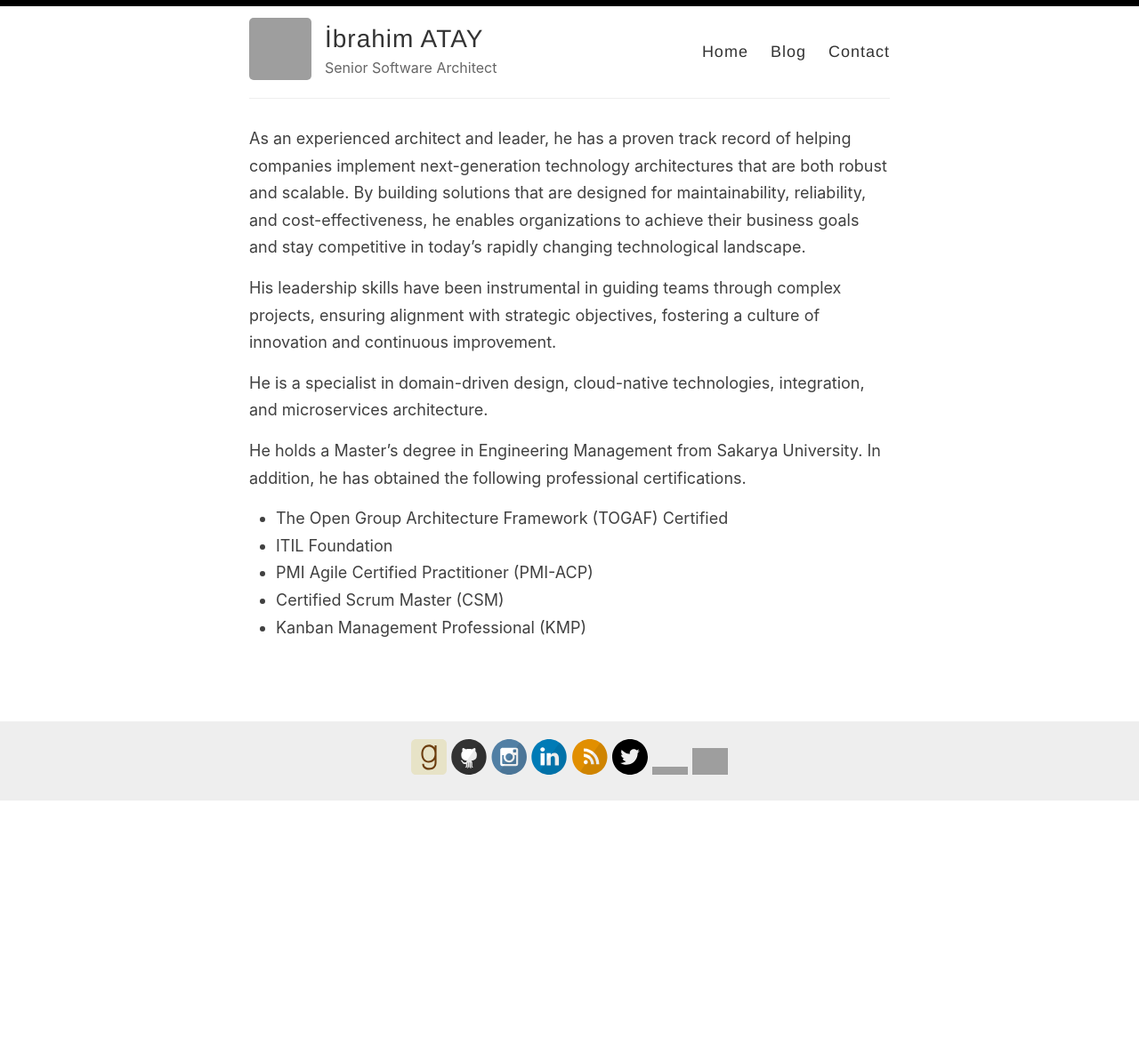
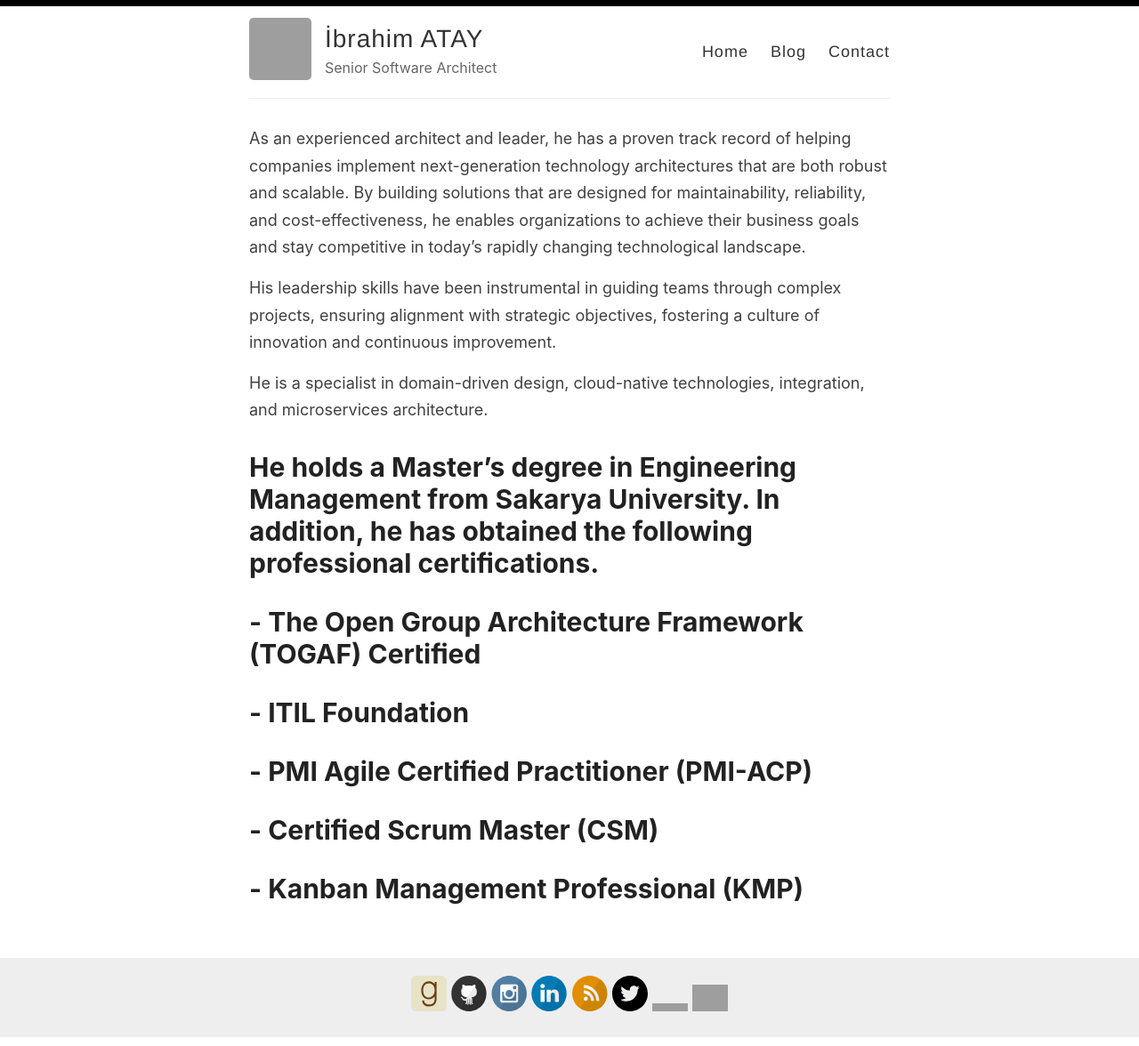
Before and after one commit to ibrahimatay/ibrahimatay.github.io, a Jekyll site: the page built from index.md, in a window 1280 px wide. Shown: the whole page at 89% size. Built offline with Jekyll 4.4.1, drawn with Linux system fonts in a browser that asks for light colours; before the commit the page ends 910 px from its top, so only the background shows below that; grey boxes are pictures that could not be loaded.

Commit message:
update index.md

```diff
--- a/index.md
+++ b/index.md
@@ -9,12 +9,10 @@ His leadership skills have been instrumental in guiding teams through complex pr
 
 He is a specialist in domain-driven design, cloud-native technologies, integration, and microservices architecture.
 
-He holds a Master's degree in Engineering Management from Sakarya University. In addition, he has obtained the following professional certifications.
+# He holds a Master's degree in Engineering Management from Sakarya University. In addition, he has obtained the following professional certifications.
 
-- The Open Group Architecture Framework (TOGAF) Certified
-- ITIL Foundation
-- PMI Agile Certified Practitioner (PMI-ACP)
-- Certified Scrum Master (CSM)
-- Kanban Management Professional (KMP)
-
-<div>
+# - The Open Group Architecture Framework (TOGAF) Certified
+# - ITIL Foundation
+# - PMI Agile Certified Practitioner (PMI-ACP)
+# - Certified Scrum Master (CSM)
+# - Kanban Management Professional (KMP)
```
